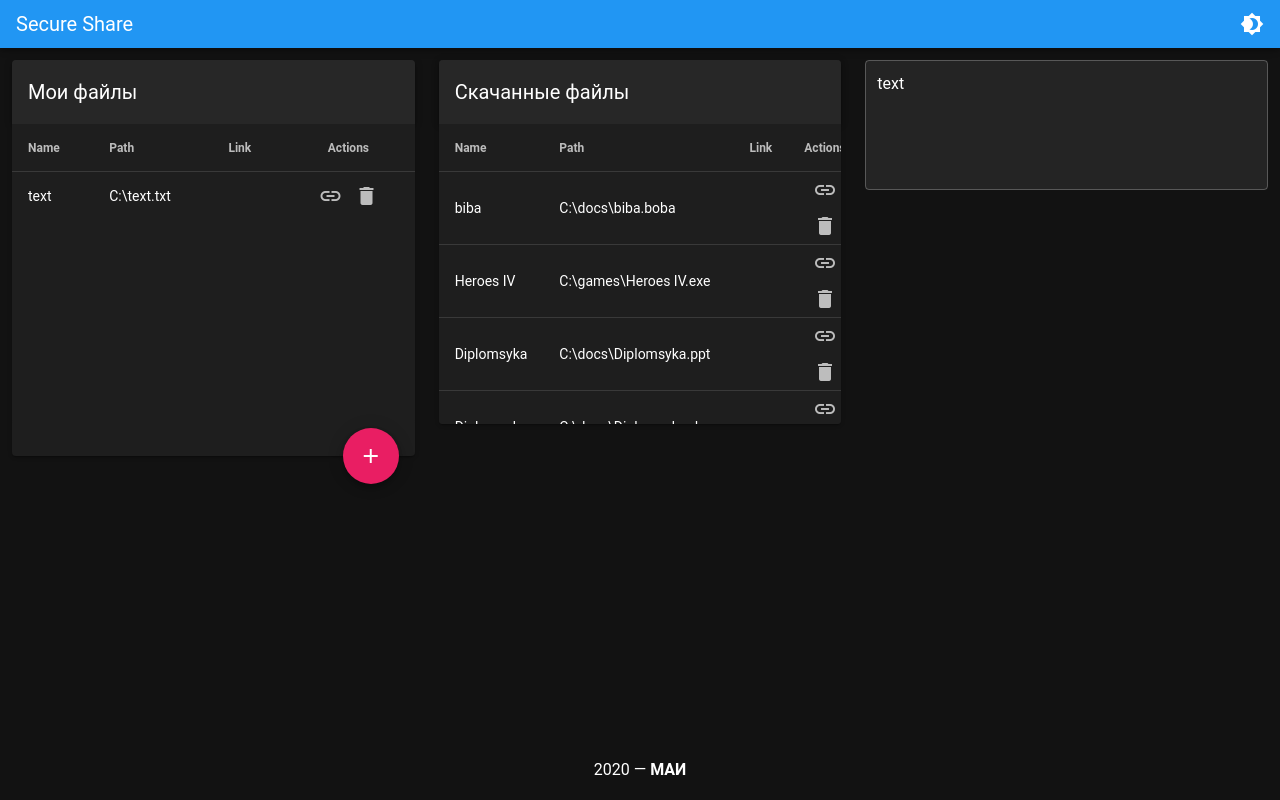
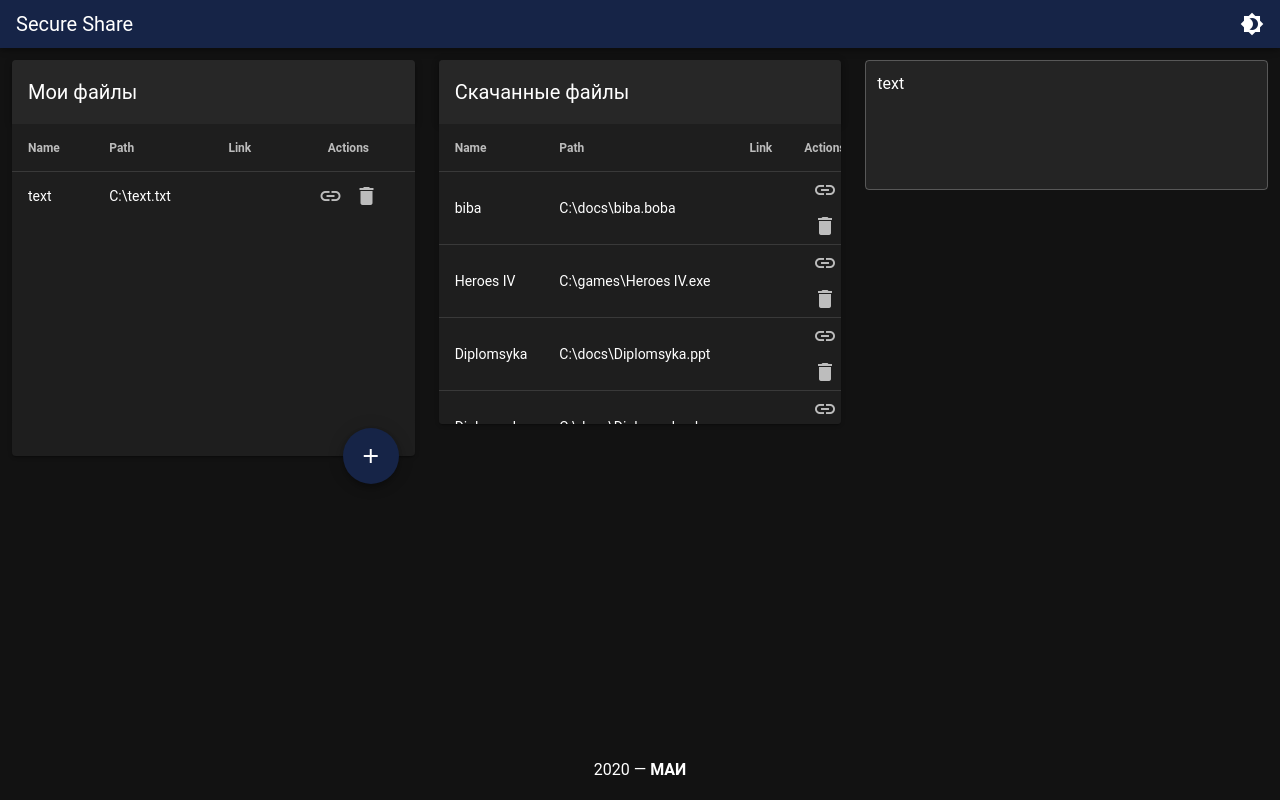
Before and after one commit to HappyStore/secureshare, a Vue app: page / in a window 1280 px wide. Built offline with nearby package versions, Linux system fonts and the light colour scheme; a small style sheet from the web is missing.

Commit message:
tune colors

```diff
--- a/src/components/userFiles.vue
+++ b/src/components/userFiles.vue
@@ -5,7 +5,7 @@
         </v-toolbar>
 
         <file-list :value="fileItems"></file-list>
-        <v-btn fab dark bottom right absolute @click="onAddClick" color="pink">
+        <v-btn fab dark bottom right absolute @click="onAddClick" color="primary">
             <v-icon>add</v-icon>
         </v-btn>
         <v-card-text style="height: 10px; position: relative" />
--- a/src/plugins/vuetify.ts
+++ b/src/plugins/vuetify.ts
@@ -11,15 +11,12 @@ export default new Vuetify({
       customProperties: true,
     },
     themes: {
-      light: {
-        primary: '#ee44aa',
-        secondary: '#424242',
-        accent: '#82B1FF',
-        error: '#FF5252',
-        info: '#2196F3',
-        success: '#4CAF50',
-        warning: '#FFC107'
-      },
+      dark: {
+        primary: '#162447',
+        secondary: '#1f4068',
+        accent: '#1b1b2f',
+        error: '#e43f5a'
+      }
     },
   },
   icons: {
```
